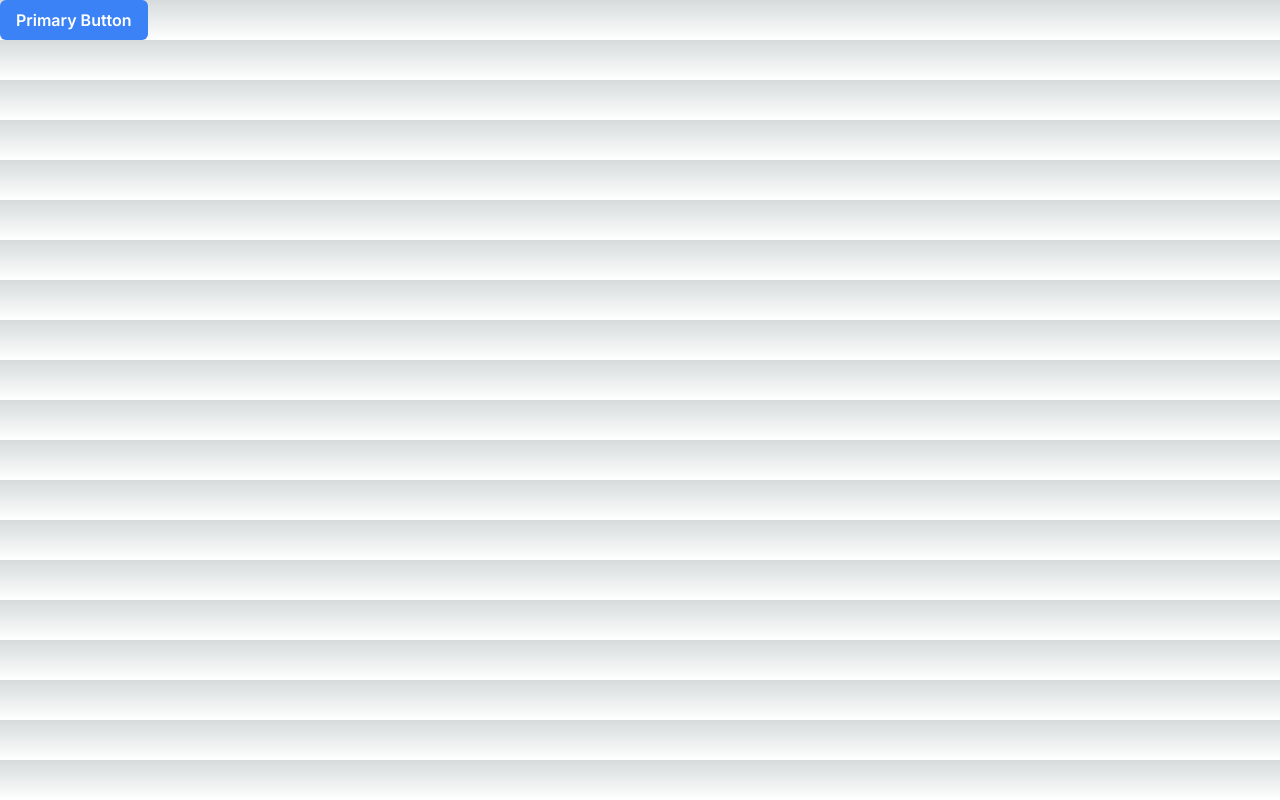
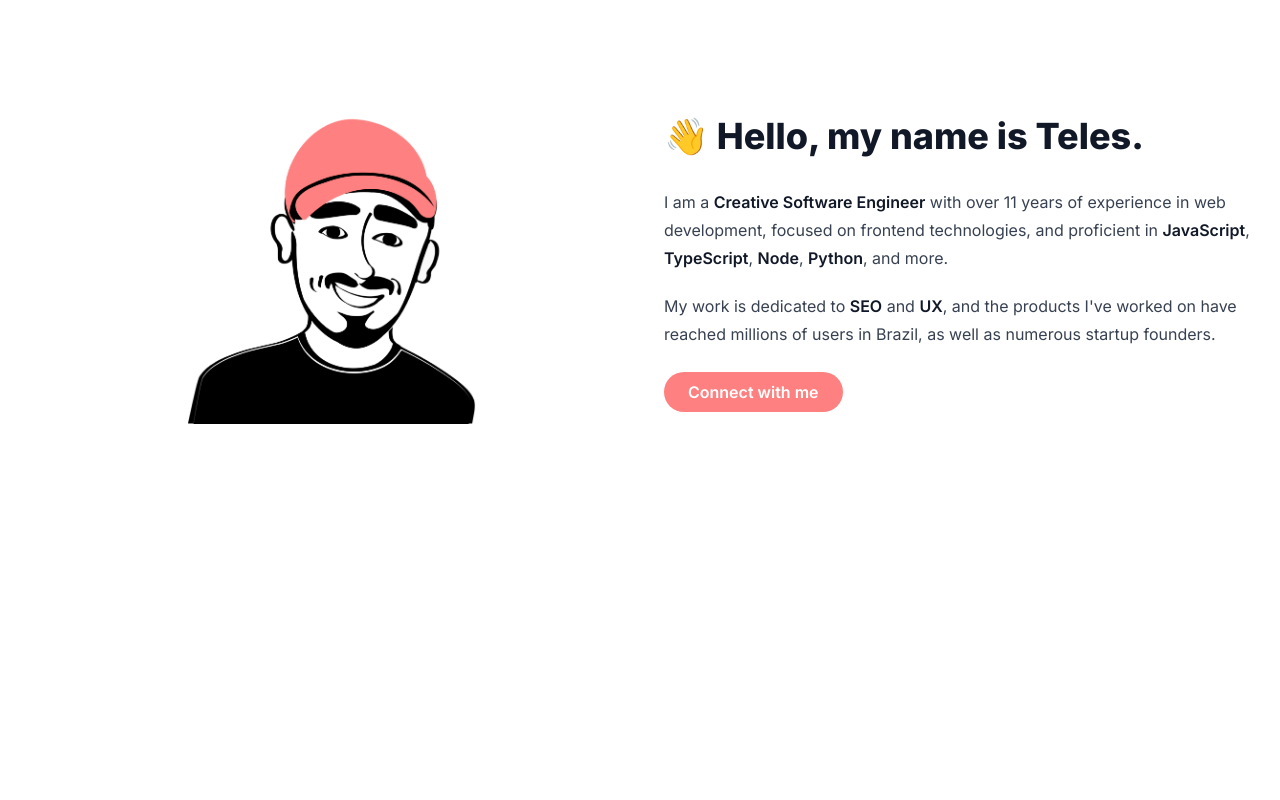
Before and after one commit to teles/teles.github.io, a Next.js app: page / in a window 1280 px wide. Built offline with nearby package versions, Linux system fonts and the light colour scheme.

Commit message:
chore: Add some real content to the page

```diff
--- /dev/null
+++ b/home.json
@@ -0,0 +1,26 @@
+[
+  {
+    "columns": [
+      {
+        "components": [
+          {
+            "type": "Hero",
+            "props": {
+              "image": {
+                "src": "/images/teles-min.png",
+                "width": 616,
+                "height": 320,
+                "alt": "Teles' avatar drawn by github.com/teles"
+              },
+              "markdownText": "# 👋 Hello, my name is Teles.\nI am a **Creative Software Engineer** with over 11 years of experience in web development, focused on frontend technologies, and proficient in **JavaScript**, **TypeScript**, **Node**, **Python**, and more.\n\nMy work is dedicated to **SEO** and **UX**, and the products I've worked on have reached millions of users in Brazil, as well as numerous startup founders.",
+              "callToAction": {
+                "text": "Connect with me",
+                "link": "https://www.linkedin.com/in/jotateles/"
+              }
+            }
+          }
+        ]
+      }
+    ]
+  }
+]
--- a/package.json
+++ b/package.json
@@ -35,6 +35,7 @@
     "@testing-library/jest-dom": "^6.4.5",
     "@testing-library/react": "^15.0.7",
     "@testing-library/user-event": "^14.5.2",
+    "@types/jest": "^29.5.12",
     "@types/node": "^20",
     "@types/react": "^18",
     "@types/react-dom": "^18",
--- a/src/app/globals.css
+++ b/src/app/globals.css
@@ -2,7 +2,7 @@
 @tailwind components;
 @tailwind utilities;
 
-:root {
+/* :root {
   --foreground-rgb: 0, 0, 0;
   --background-start-rgb: 214, 219, 220;
   --background-end-rgb: 255, 255, 255;
@@ -14,20 +14,4 @@
     --background-start-rgb: 0, 0, 0;
     --background-end-rgb: 0, 0, 0;
   }
-}
-
-body {
-  color: rgb(var(--foreground-rgb));
-  background: linear-gradient(
-      to bottom,
-      transparent,
-      rgb(var(--background-end-rgb))
-    )
-    rgb(var(--background-start-rgb));
-}
-
-@layer utilities {
-  .text-balance {
-    text-wrap: balance;
-  }
-}
+} */
--- a/src/app/page.tsx
+++ b/src/app/page.tsx
@@ -1,9 +1,10 @@
-import Button from "@/components/button/Button"
+import PageRenderer from "@/components/pageRenderer/PageRenderer"
+import sections from "../../home.json"
 
 export default function Home() {
   return (
-    <main>
-      <Button label="Primary Button" />
+    <main className="min-h-screen container m-auto py-10 md:py-20">
+      <PageRenderer sections={sections} />
     </main>
   )
 }
--- a/src/components/hero/Hero.tsx
+++ b/src/components/hero/Hero.tsx
@@ -10,6 +10,10 @@ export interface HeroProps {
     height: number;
   }
   markdownText: string;
+  callToAction?: {
+    text: string;
+    link: string;
+  }
 }
 
 /**
@@ -23,21 +27,28 @@ export interface HeroProps {
  * @param {string} props.markdownText - The markdown text to be rendered.
  * @returns {JSX.Element} The rendered Hero component.
  */
-const Hero: React.FC<HeroProps> = ({ image, markdownText }) => {
+const Hero: React.FC<HeroProps> = ({ image, markdownText, callToAction }) => {
   return (
     <div className="flex flex-col md:flex-row items-center p-6">
       <div className="w-full md:w-1/2 mb-6 md:mb-0">
-        <div className="relative h-80 rounded-lg shadow-md overflow-hidden">
+        <div className="relative h-80 rounded-lg">
           <Image
             src={image.src}
             alt={image.alt}
             layout="fill"
-            objectFit="cover"
+            objectFit="contain"
           />
         </div>
       </div>
       <div className="w-full md:w-1/2 md:pl-6">
         <ReactMarkdown className="prose">{markdownText}</ReactMarkdown>
+        {callToAction && (
+          <a
+            href={callToAction.link}
+            target='_blank'
+            className="mt-6 inline-block px-6 py-2 font-semibold text-white bg-pinkish-500 rounded-full hover:bg-pinkish-600 focus:outline-none focus:ring-2 focus:ring-pinkish-400 focus:ring-opacity-75"
+          >{callToAction.text}</a>
+        )}
       </div>
     </div>
   )
--- /dev/null
+++ b/src/components/pageRenderer/PageRenderer.tsx
@@ -0,0 +1,53 @@
+import React from 'react'
+
+interface ComponentProps {
+  type: string;
+  props: Record<string, unknown>;
+}
+
+interface Column {
+  components: ComponentProps[];
+}
+
+interface Section {
+  columns: Column[];
+}
+
+interface PageRendererProps {
+  sections: Section[];
+}
+
+const componentMap: Record<string, React.ElementType> = {
+    Heading: React.lazy(() => import('../heading/Heading')),
+    Hero: React.lazy(() => import('../hero/Hero')),
+    Tag: React.lazy(() => import('../tag/Tag')),
+    Card: React.lazy(() => import('../card/Card')),
+    Button: React.lazy(() => import('../button/Button')),
+    TabList: React.lazy(() => import('../tabList/TabList')),
+    Tab: React.lazy(() => import('../tab/Tab')),
+    Pill: React.lazy(() => import('../pill/Pill')),
+    Box: React.lazy(() => import('../box/Box'))
+}
+
+const PageRenderer: React.FC<PageRendererProps> = ({ sections }) => {
+  return (
+    <div>
+      {sections.map((section, sectionIndex) => (
+        <section key={sectionIndex} className="container mx-auto">
+          {section.columns.map((column, columnIndex) => (
+            <div key={columnIndex} className="column">
+              {column.components.map((component, componentIndex) => {
+                const Component = componentMap[component.type]
+                return Component ? (
+                  <Component key={componentIndex} {...component.props} />
+                ) : null
+              })}
+            </div>
+          ))}
+        </section>
+      ))}
+    </div>
+  )
+}
+
+export default PageRenderer
--- a/src/components/tabList/TabList.tsx
+++ b/src/components/tabList/TabList.tsx
@@ -1,3 +1,5 @@
+"use client"
+
 import React, { useState } from 'react'
 import Tab from '../tab/Tab'
 
--- a/tailwind.config.ts
+++ b/tailwind.config.ts
@@ -13,6 +13,20 @@ const config: Config = {
         "gradient-conic":
           "conic-gradient(from 180deg at 50% 50%, var(--tw-gradient-stops))",
       },
+      colors: {
+        pinkish: {
+          50: '#fff7f7',
+          100: '#ffecec',
+          200: '#ffcaca',
+          300: '#ffaaaa',
+          400: '#ff8a8a',
+          500: '#ff8080',
+          600: '#ff6666', // Cor mais vibrante
+          700: '#cc5252',
+          800: '#b33b3b',
+          900: '#992d2d',
+        },
+      },
     },
   },
   plugins: [
```
Also changed, not shown: public/images/teles-min.png (added), 1 other file (tests, documents, lock files or other folders).
